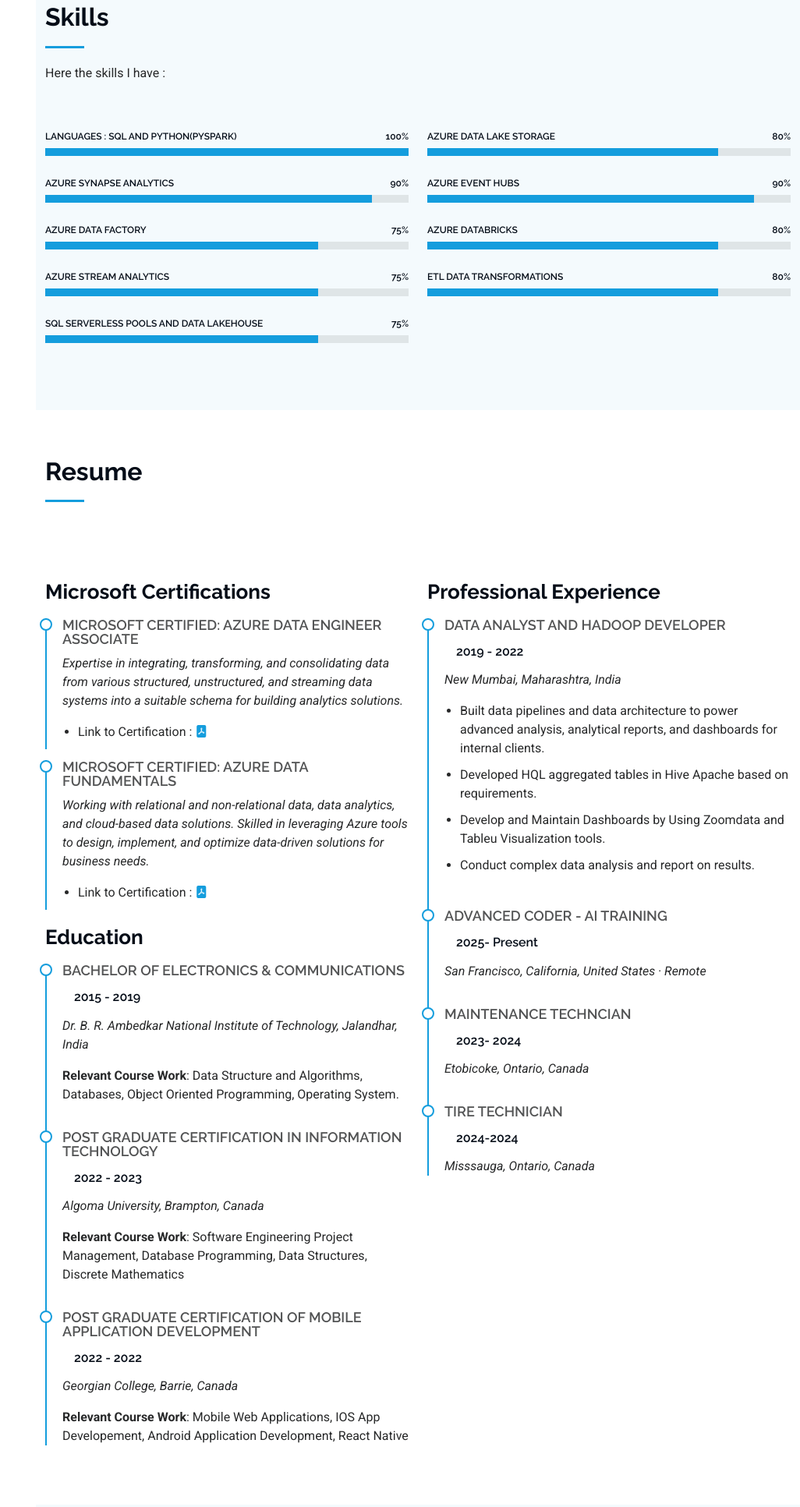
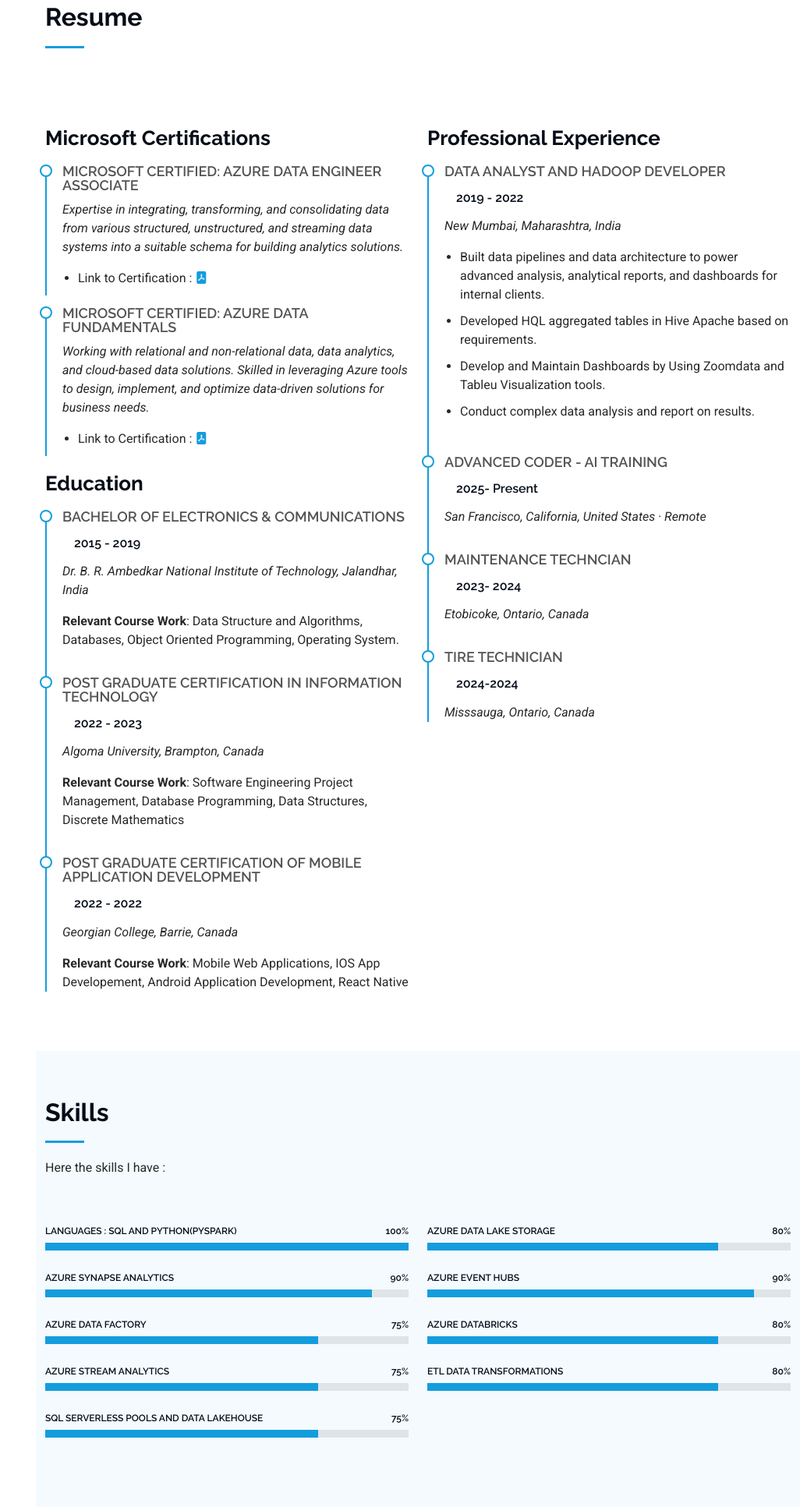
Before and after one commit to amandeepnitj/Amandeep_s_portfolio, a plain HTML site: page index.html in a window 1280 px wide. Shown: the part 1616-3549 px from the top of the page at 78% size, without its empty margins (254-1280 px from the left). Drawn offline with Linux system fonts and the light colour scheme.

Commit message:
eliminating errors

```diff
--- a/index.html
+++ b/index.html
@@ -97,7 +97,7 @@
             <img src="assets/img/profile_pic.jpg" class="img-fluid" alt="">
           </div>
           <div class="col-lg-8 content">
-            <h2>Azure Data Engineer</h2>
+            <h2>Azure Data Engineer (Microsoft Certified)</h2>
             <p class="fst-italic py-3">
               Transitioning from a successful 2.5-year career as a Data Analyst to pursue Azure Data Engineering.
             </p>
@@ -128,144 +128,7 @@
 
     </section><!-- /About Section -->
 
-    <!-- Stats Section -->
-    <!--
-    <section id="stats" class="stats section">
-
-      <div class="container" data-aos="fade-up" data-aos-delay="100">
-
-        <div class="row gy-4">
-
-          <div class="col-lg-3 col-md-6">
-            <div class="stats-item">
-              <i class="bi bi-emoji-smile"></i>
-              <span data-purecounter-start="0" data-purecounter-end="232" data-purecounter-duration="1" class="purecounter"></span>
-              <p><strong>Happy Clients</strong> <span>consequuntur quae</span></p>
-            </div>
-          </div>
-
-          <div class="col-lg-3 col-md-6">
-            <div class="stats-item">
-              <i class="bi bi-journal-richtext"></i>
-              <span data-purecounter-start="0" data-purecounter-end="521" data-purecounter-duration="1" class="purecounter"></span>
-              <p><strong>Projects</strong> <span>adipisci atque cum quia aut</span></p>
-            </div>
-          </div>
-
-          <div class="col-lg-3 col-md-6">
-            <div class="stats-item">
-              <i class="bi bi-headset"></i>
-              <span data-purecounter-start="0" data-purecounter-end="1453" data-purecounter-duration="1" class="purecounter"></span>
-              <p><strong>Hours Of Support</strong> <span>aut commodi quaerat</span></p>
-            </div>
-          </div>
-
-          <div class="col-lg-3 col-md-6">
-            <div class="stats-item">
-              <i class="bi bi-people"></i>
-              <span data-purecounter-start="0" data-purecounter-end="32" data-purecounter-duration="1" class="purecounter"></span>
-              <p><strong>Hard Workers</strong> <span>rerum asperiores dolor</span></p>
-            </div>
-          </div>
-
-        </div>
-
-      </div>
-
-    </section>
-    -->
-
-    <!-- Skills Section -->
-    <section id="skills" class="skills section light-background">
-
-      <!-- Section Title -->
-      <div class="container section-title" data-aos="fade-up">
-        <h2>Skills</h2>
-        <p>Here the skills I have :</p>
-      </div><!-- End Section Title -->
-
-      <div class="container" data-aos="fade-up" data-aos-delay="100">
-
-        <div class="row skills-content skills-animation">
-
-          <div class="col-lg-6">
-
-            <div class="progress">
-              <span class="skill"><span>Languages : SQL and Python(Pyspark)</span> <i class="val">100%</i></span>
-              <div class="progress-bar-wrap">
-                <div class="progress-bar" role="progressbar" aria-valuenow="100" aria-valuemin="0" aria-valuemax="100"></div>
-              </div>
-            </div><!-- End Skills Item -->
-
-            <div class="progress">
-              <span class="skill"><span>Azure Synapse AnalyTIcs</span> <i class="val">90%</i></span>
-              <div class="progress-bar-wrap">
-                <div class="progress-bar" role="progressbar" aria-valuenow="90" aria-valuemin="0" aria-valuemax="100"></div>
-              </div>
-            </div><!-- End Skills Item -->
-
-            <div class="progress">
-              <span class="skill"><span>AZURE DATA FACTORY</span> <i class="val">75%</i></span>
-              <div class="progress-bar-wrap">
-                <div class="progress-bar" role="progressbar" aria-valuenow="75" aria-valuemin="0" aria-valuemax="100"></div>
-              </div>
-            </div><!-- End Skills Item -->
-
-            <div class="progress">
-              <span class="skill"><span>Azure Stream Analytics</span> <i class="val">75%</i></span>
-              <div class="progress-bar-wrap">
-                <div class="progress-bar" role="progressbar" aria-valuenow="75" aria-valuemin="0" aria-valuemax="100"></div>
-              </div>
-            </div><!-- End Skills Item -->
-
-            <div class="progress">
-              <span class="skill"><span>SQL serverless Pools and Data Lakehouse</span> <i class="val">75%</i></span>
-              <div class="progress-bar-wrap">
-                <div class="progress-bar" role="progressbar" aria-valuenow="75" aria-valuemin="0" aria-valuemax="100"></div>
-              </div>
-            </div><!-- End Skills Item -->
-
-          </div>
-
-          <div class="col-lg-6">
-
-            <div class="progress">
-              <span class="skill"><span>Azure Data Lake Storage</span> <i class="val">80%</i></span>
-              <div class="progress-bar-wrap">
-                <div class="progress-bar" role="progressbar" aria-valuenow="80" aria-valuemin="0" aria-valuemax="100"></div>
-              </div>
-            </div><!-- End Skills Item -->
-
-            <div class="progress">
-              <span class="skill"><span>Azure Event Hubs</span> <i class="val">90%</i></span>
-              <div class="progress-bar-wrap">
-                <div class="progress-bar" role="progressbar" aria-valuenow="90" aria-valuemin="0" aria-valuemax="100"></div>
-              </div>
-            </div><!-- End Skills Item -->
-
-            <div class="progress">
-              <span class="skill"><span>Azure Databricks</span> <i class="val">80%</i></span>
-              <div class="progress-bar-wrap">
-                <div class="progress-bar" role="progressbar" aria-valuenow="80" aria-valuemin="0" aria-valuemax="100"></div>
-              </div>
-            </div><!-- End Skills Item -->
-
-            <div class="progress">
-              <span class="skill"><span>ETL Data Transformations</span> <i class="val">80%</i></span>
-              <div class="progress-bar-wrap">
-                <div class="progress-bar" role="progressbar" aria-valuenow="80" aria-valuemin="0" aria-valuemax="100"></div>
-              </div>
-            </div><!-- End Skills Item -->
-
-          </div>
-
-        </div>
-
-      </div>
-
-    </section><!-- /Skills Section -->
-
-    <!-- Resume Section -->
+   <!--resume section-->
    <section id="resume" class="resume section">
 
     <!-- Section Title -->
@@ -380,6 +243,99 @@
     </div>
 
   </section><!-- /Resume Section -->
+
+    <!-- Skills Section -->
+    <section id="skills" class="skills section light-background">
+
+      <!-- Section Title -->
+      <div class="container section-title" data-aos="fade-up">
+        <h2>Skills</h2>
+        <p>Here the skills I have :</p>
+      </div><!-- End Section Title -->
+
+      <div class="container" data-aos="fade-up" data-aos-delay="100">
+
+        <div class="row skills-content skills-animation">
+
+          <div class="col-lg-6">
+
+            <div class="progress">
+              <span class="skill"><span>Languages : SQL and Python(Pyspark)</span> <i class="val">100%</i></span>
+              <div class="progress-bar-wrap">
+                <div class="progress-bar" role="progressbar" aria-valuenow="100" aria-valuemin="0" aria-valuemax="100"></div>
+              </div>
+            </div><!-- End Skills Item -->
+
+            <div class="progress">
+              <span class="skill"><span>Azure Synapse AnalyTIcs</span> <i class="val">90%</i></span>
+              <div class="progress-bar-wrap">
+                <div class="progress-bar" role="progressbar" aria-valuenow="90" aria-valuemin="0" aria-valuemax="100"></div>
+              </div>
+            </div><!-- End Skills Item -->
+
+            <div class="progress">
+              <span class="skill"><span>AZURE DATA FACTORY</span> <i class="val">75%</i></span>
+              <div class="progress-bar-wrap">
+                <div class="progress-bar" role="progressbar" aria-valuenow="75" aria-valuemin="0" aria-valuemax="100"></div>
+              </div>
+            </div><!-- End Skills Item -->
+
+            <div class="progress">
+              <span class="skill"><span>Azure Stream Analytics</span> <i class="val">75%</i></span>
+              <div class="progress-bar-wrap">
+                <div class="progress-bar" role="progressbar" aria-valuenow="75" aria-valuemin="0" aria-valuemax="100"></div>
+              </div>
+            </div><!-- End Skills Item -->
+
+            <div class="progress">
+              <span class="skill"><span>SQL serverless Pools and Data Lakehouse</span> <i class="val">75%</i></span>
+              <div class="progress-bar-wrap">
+                <div class="progress-bar" role="progressbar" aria-valuenow="75" aria-valuemin="0" aria-valuemax="100"></div>
+              </div>
+            </div><!-- End Skills Item -->
+
+          </div>
+
+          <div class="col-lg-6">
+
+            <div class="progress">
+              <span class="skill"><span>Azure Data Lake Storage</span> <i class="val">80%</i></span>
+              <div class="progress-bar-wrap">
+                <div class="progress-bar" role="progressbar" aria-valuenow="80" aria-valuemin="0" aria-valuemax="100"></div>
+              </div>
+            </div><!-- End Skills Item -->
+
+            <div class="progress">
+              <span class="skill"><span>Azure Event Hubs</span> <i class="val">90%</i></span>
+              <div class="progress-bar-wrap">
+                <div class="progress-bar" role="progressbar" aria-valuenow="90" aria-valuemin="0" aria-valuemax="100"></div>
+              </div>
+            </div><!-- End Skills Item -->
+
+            <div class="progress">
+              <span class="skill"><span>Azure Databricks</span> <i class="val">80%</i></span>
+              <div class="progress-bar-wrap">
+                <div class="progress-bar" role="progressbar" aria-valuenow="80" aria-valuemin="0" aria-valuemax="100"></div>
+              </div>
+            </div><!-- End Skills Item -->
+
+            <div class="progress">
+              <span class="skill"><span>ETL Data Transformations</span> <i class="val">80%</i></span>
+              <div class="progress-bar-wrap">
+                <div class="progress-bar" role="progressbar" aria-valuenow="80" aria-valuemin="0" aria-valuemax="100"></div>
+              </div>
+            </div><!-- End Skills Item -->
+
+          </div>
+
+        </div>
+
+      </div>
+
+    </section><!-- /Skills Section -->
+
+
+
 
     <!-- Portfolio Section -->
     <!-- /Portfolio Section -->
```
Also changed, not shown: assets/img/mini-profile-pic.JPG. Lines whose indentation alone changed are shown as unchanged.
